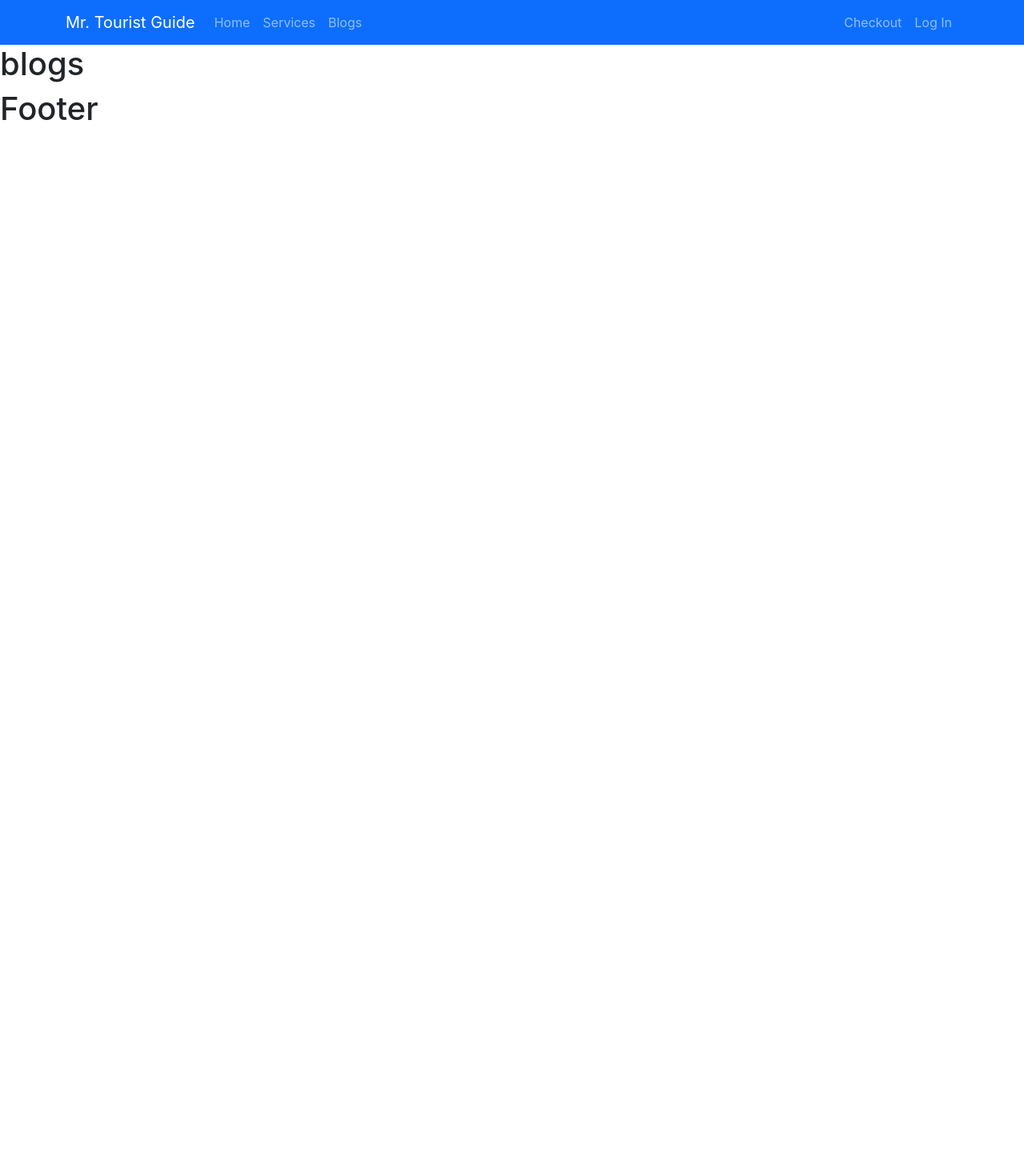
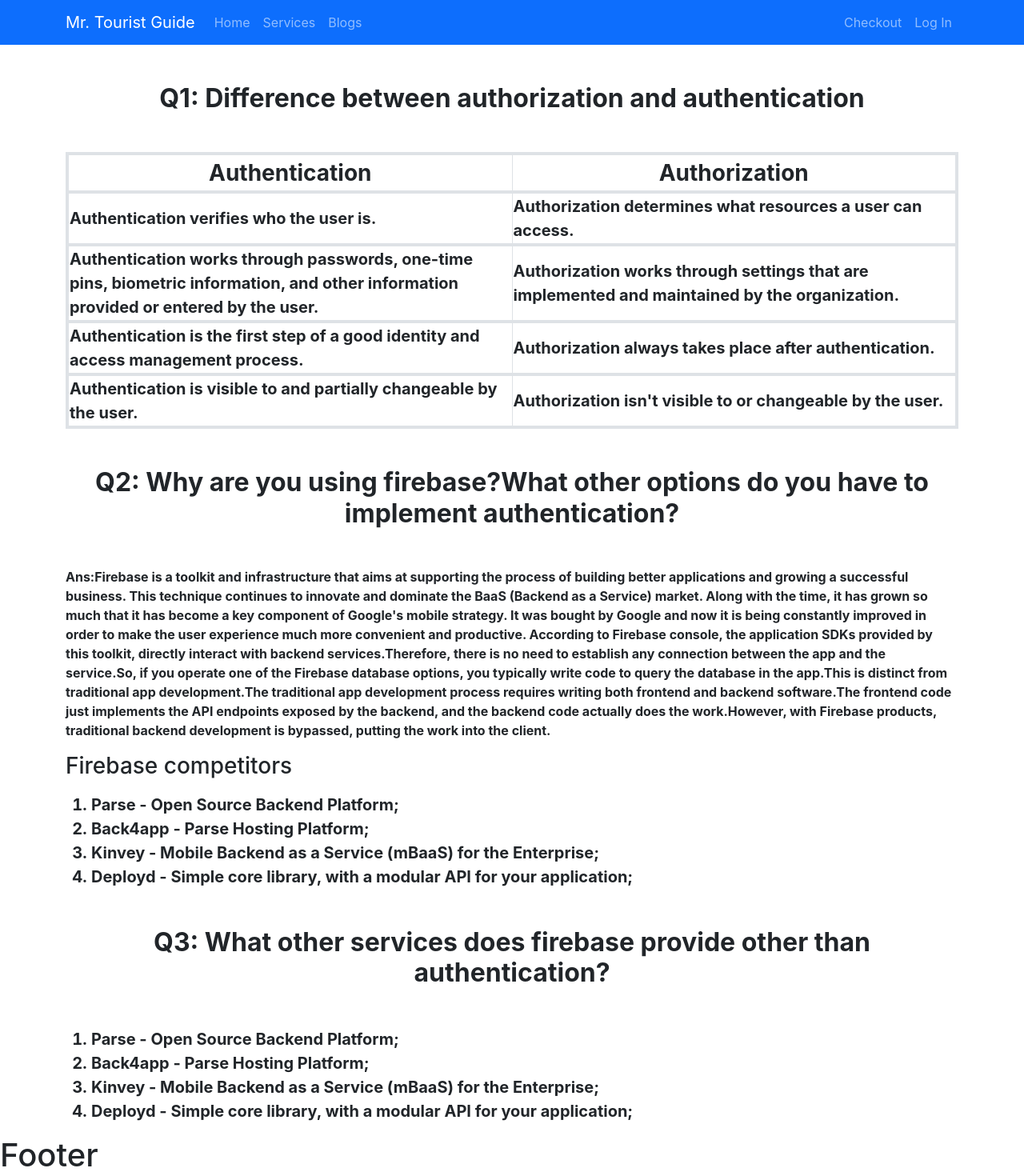
Before and after one commit to mdaias/independent-service-provider, a React (Create React App) app: page /blogs in a window 1280 px wide. Shown: the top 1470 px of the page at 80% size. Before the commit the page ends 800 px from the top, so only its background shows below. Built offline with nearby package versions, Linux system fonts and the light colour scheme; no server answers.

Commit message:
blogs added

```diff
--- a/src/components/Blogs/Blogs.js
+++ b/src/components/Blogs/Blogs.js
@@ -2,8 +2,86 @@
 
 const Blogs = () => {
     return (
-        <div>
-            <h1>blogs</h1>
+        <div className='container mt-5'>
+            <div className='fw-bold fs-5'>
+                <h1 className='text-center my-5 fs-2 fw-bold'>Q1: Difference between authorization and authentication</h1>
+                <table striped bordered hover>
+                    <thead className='fs-3'>
+                        <tr className='border border-4 text-center'>
+                            <th className='col-6 border-end '>Authentication</th>
+                            <th className='col-6'>Authorization</th>
+                        </tr>
+                    </thead>
+                    <tbody>
+                        <tr className="border border-4">
+                            <td className="border-end">
+                                Authentication verifies who the user is.
+                            </td>
+                            <td className="border-end">
+                                Authorization determines what resources a user can access.
+                            </td>
+                        </tr>
+                        <tr className="border border-4">
+                            <td className="border-end">
+                                Authentication works through passwords, one-time pins, biometric information, and other information provided or entered by the user.
+                            </td>
+                            <td className="border-end">
+                                Authorization works through settings that are implemented and maintained by the organization.
+                            </td>
+                        </tr>
+                        <tr className="border border-4">
+                            <td className="border-end">
+                                Authentication is the first step of a good identity and access management process.
+                            </td>
+                            <td className="border-end">
+                                Authorization always takes place after authentication.
+                            </td>
+                        </tr>
+                        <tr className="border border-4">
+                            <td className="border-end">
+                                Authentication is visible to and partially changeable by the user.
+                            </td>
+                            <td className="border-end">
+                                Authorization isn't visible to or changeable by the user.
+                            </td>
+                        </tr>
+                    </tbody>
+                </table>
+            </div>
+
+            <div>
+                <h1 className='text-center my-5 fs-2 fw-bold'>Q2: Why are you using firebase?What other options do you have to implement authentication?
+                </h1>
+
+                <p className='fs-6 fw-bold'>Ans:Firebase is a toolkit and infrastructure that aims at supporting the process of building better applications and growing a successful business. This technique continues to innovate and dominate the BaaS (Backend as a Service) market. Along with the time, it has grown so much that it has become a key component of Google's mobile strategy. It was bought by Google and now it is being constantly improved in order to make the user experience much more convenient and productive. According to Firebase console, the application SDKs provided by this toolkit, directly interact with backend services.Therefore, there is no need to establish any connection between the app and the service.So, if you operate one of the Firebase database options, you typically write code to query the database in the app.This is distinct from traditional app development.The traditional app development process requires writing both frontend and backend software.The frontend code just implements the API endpoints exposed by the backend, and the backend code actually does the work.However, with Firebase products, traditional backend development is bypassed, putting the work into the client.</p>
+
+                <h3 className='my-3'>Firebase competitors</h3>
+
+                <div>
+                    <ol className='fw-bold fs-5'>
+                        <li>Parse - Open Source Backend Platform;</li>
+                        <li>Back4app - Parse Hosting Platform;
+                        </li>
+                        <li>Kinvey - Mobile Backend as a Service (mBaaS) for the Enterprise;
+                        </li>
+                        <li>Deployd - Simple core library, with a modular API for your application;</li>
+
+                    </ol>
+                </div>
+            </div>
+            <div>
+                <h1 className='text-center my-5 fs-2 fw-bold'>Q3: What other services does firebase provide other than authentication?</h1>
+
+                <ol className='fs-5 fw-bold'>
+                    <li>Parse - Open Source Backend Platform;</li>
+                    <li>Back4app - Parse Hosting Platform;
+                    </li>
+                    <li>Kinvey - Mobile Backend as a Service (mBaaS) for the Enterprise;
+                    </li>
+                    <li>Deployd - Simple core library, with a modular API for your application;</li>
+
+                </ol>
+            </div>
         </div>
     );
 };
```
